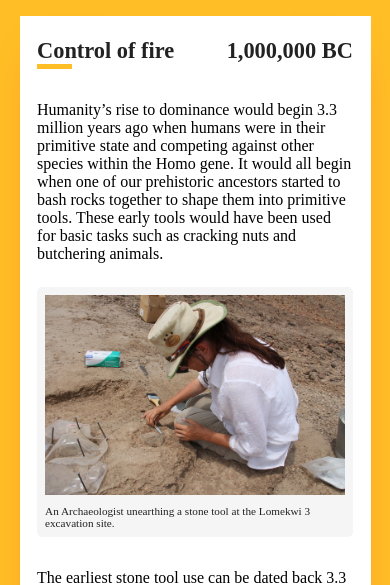
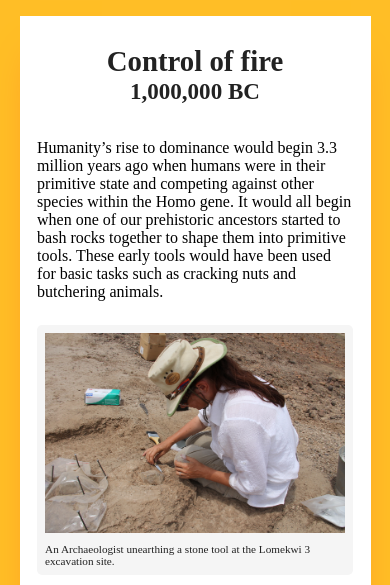
Before and after one commit to CalumDixon/Historyofinvention, a PHP site: page /stonetools.html in a window 390 px wide. Shown: the top 585 px of the page. Run offline with PHP 8.4, Linux system fonts and the light colour scheme; some libraries are stand-ins or nearby versions; some web fonts are replaced.

Commit message:
title mobile change

```diff
--- a/stylesheet.css
+++ b/stylesheet.css
@@ -142,6 +142,11 @@ nav a:hover {
     position: relative;
     background-color: inherit;
     width: 50%;
+}
+
+.event a {
+    text-decoration: none;
+    color:#222;
 }
 
 /* The circles on the timeline */
@@ -393,6 +398,17 @@ input[type=submit]:hover {
     font-weight:500;
     margin: 0;
     margin-bottom:1em;
+}
+
+.bodylink{
+    text-decoration-line: underline;
+    color:#222;
+    transition:75ms ease-in-out;
+}
+
+.bodylink:hover{
+    color:#FF8326;
+    transition:75ms ease-in-out;
 }
 
 .articleline {
@@ -875,7 +891,9 @@ nav a{
 
 .articletitle{
     grid-column:2/20;
-    font-size:1.4em;
+    width:100%;
+    text-align: center;
+    font-size:1.8em;
     padding: 0;
     color:#222;
     font-family: museo-sans;
@@ -883,6 +901,17 @@ nav a{
     margin: 0;
     margin-top:1em;
     }
+
+.articledate {
+    float:right;
+    text-align: center;
+    font-size:0.8em;
+    font-weight: 700;
+    width:100%;
+    grid-column:2/20;
+    font-family: museo-sans;
+    margin-bottom: 1.5em;
+}
 
 .articleimage {
     width:100%;
@@ -921,12 +950,7 @@ nav a{
 }
 
 .articleline {
-    content:'';
-    display: block;
-    grid-column:2/4;
-    height:5px;
-    background-color:#FFBE26;
-    margin-bottom:2em;
+display: none;
 }
 
 .articlequote {
@@ -954,12 +978,6 @@ nav a{
     margin-bottom: 2em;
 }
 
-.articledate {
-    float:right;
-    font-size:1em;
-    font-weight: 700;
-    font-family: museo-sans;
-}
 
 button {
     height: 3em;
```
